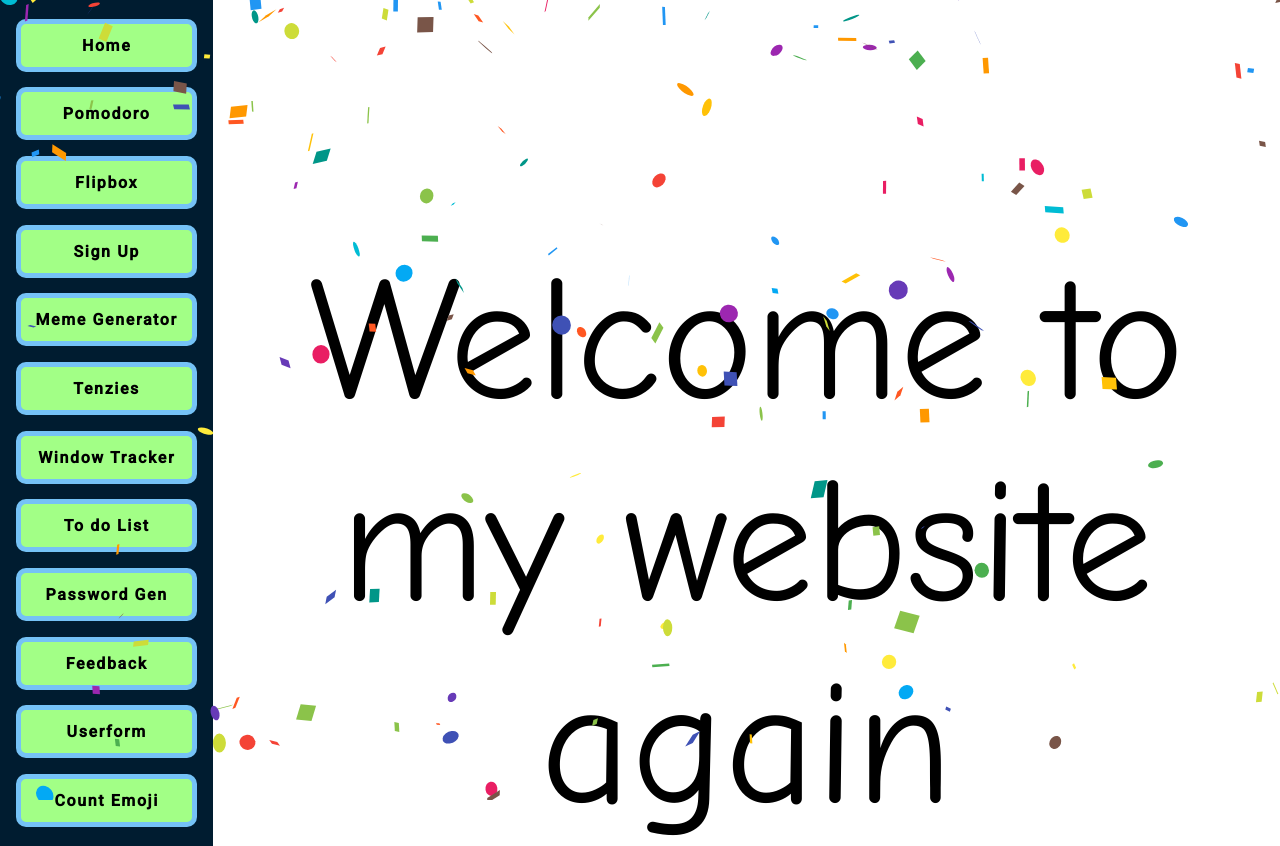
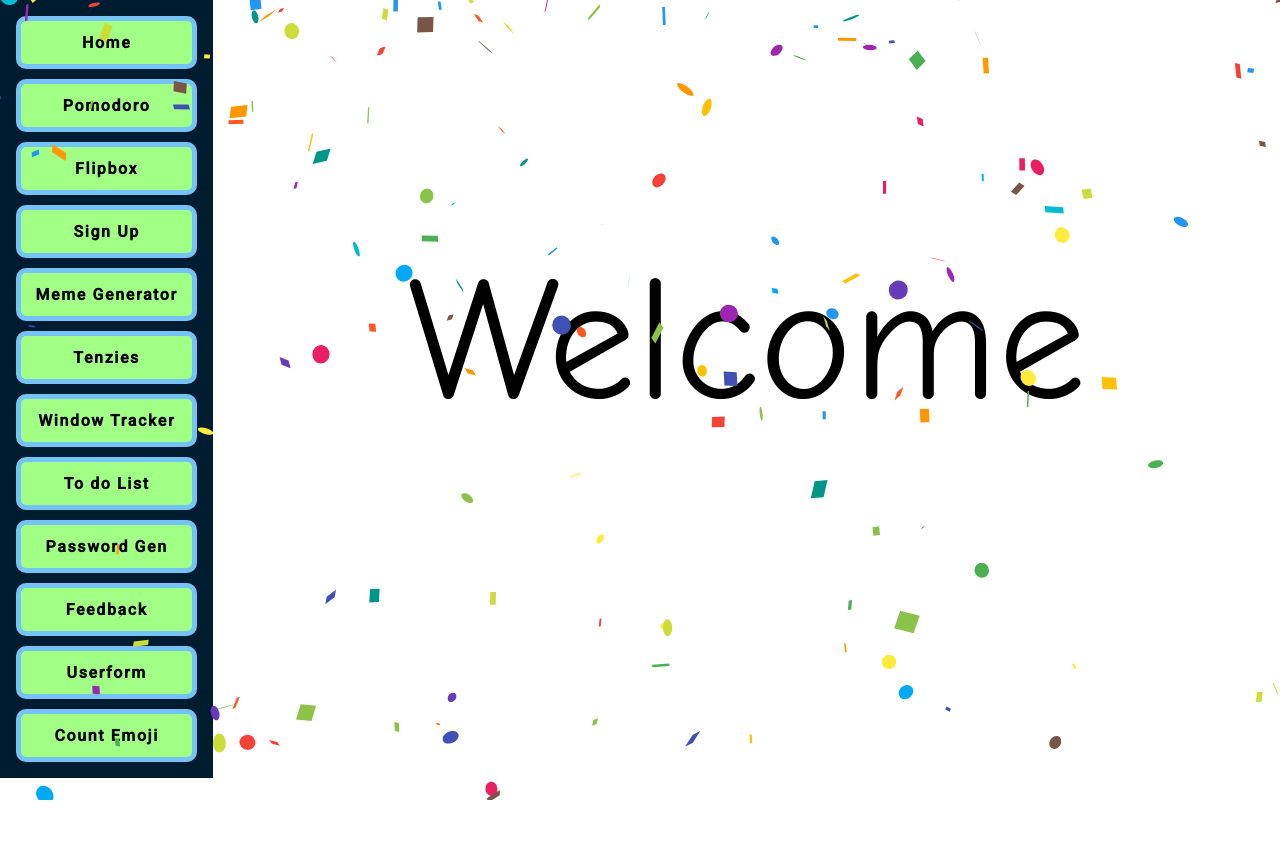
Before and after one commit to ijdb/combined-app, a React (Create React App) app: page / in a window 1280 px wide. After the commit the page ends 800 px from the top, so only its background shows below. Built offline with nearby package versions, Linux system fonts and the light colour scheme; a web font is replaced by a local one.

Commit message:
update homescreen message

```diff
--- a/src/App.js
+++ b/src/App.js
@@ -39,7 +39,7 @@ function App() {
 function Home() {
   return (
     <div className="app-title">
-      Welcome to my website again
+      Welcome
       <Confetti />
     </div>
   );
```
